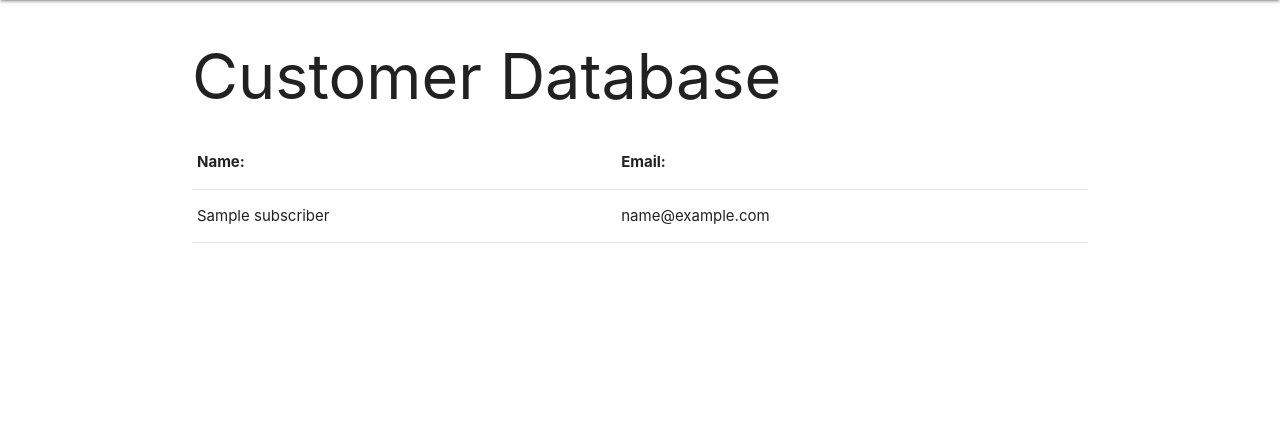
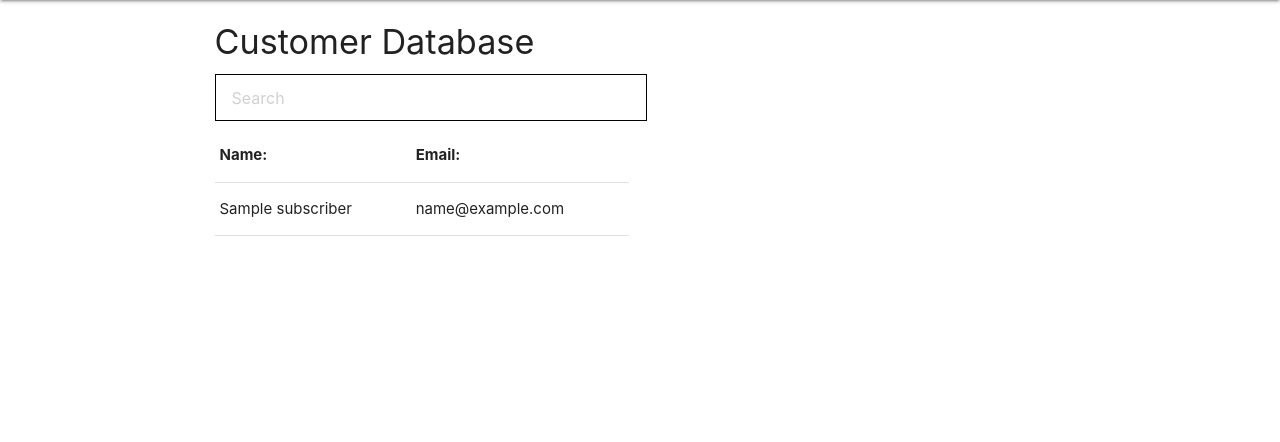
Before and after one commit to chaseeanderson/ArmadilloBugs, a Django app: page /index/ in a window 1280 px wide. Shown: the part 64-506 px from the top of the page. Run offline with Django 3.2, Linux system fonts and the light colour scheme; tables that the repository leaves empty hold one stand-in row (Sample ...).

Commit message:
style dashboard

```diff
--- a/main_app/static/css/style.css
+++ b/main_app/static/css/style.css
@@ -72,3 +72,8 @@ img {
     height: auto!important;
     margin: 5px;
 }
+
+.search {
+    border: 1px solid black!important;
+    padding-left: 2vmin!important;
+}
--- a/main_app/templates/index.html
+++ b/main_app/templates/index.html
@@ -3,8 +3,11 @@
 
 {% block content %}
 
-<h1>Customer Database</h1>
-
+<div class="row">
+    <div class="col s12">
+        <div class="col s12 m6">
+            <h4>Customer Database</h4>
+            <input type="text" class="search" placeholder="Search">
             <table>
                 <thead>
                     <tr>
@@ -21,5 +24,8 @@
                     {% endfor %}
                 </tbody>
             </table>
+        </div>
+    </div>
+</div>
 
 {% endblock %}
```
Lines whose indentation alone changed are shown as unchanged.
